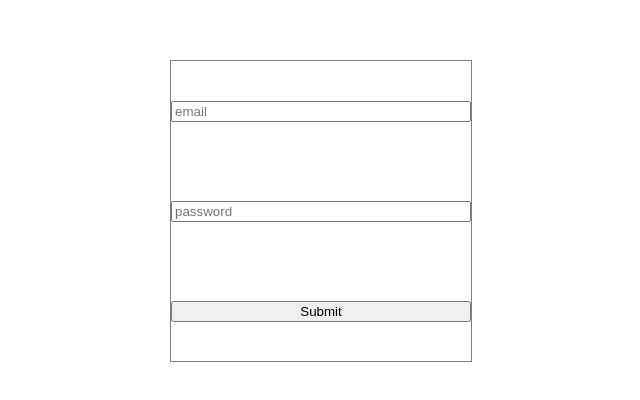
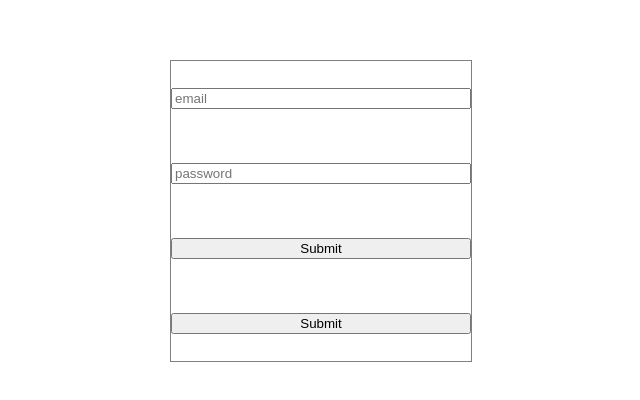
Before and after one commit to Diognet/firebase-project, a React (Create React App) app: page / in a window 1280 px wide. Shown: the part 340-740 px from the top of the page, without its empty margins (342-982 px from the left). Built offline with nearby package versions, Linux system fonts and the light colour scheme.

Commit message:
New input
Co-authored-by: EsFlex <b.chain.mg@gmail.com>

```diff
--- a/src/App.js
+++ b/src/App.js
@@ -9,6 +9,7 @@ export default class App extends Component {
           <input type="text" placeholder="email" />
           <input type="pasword" placeholder="password" />
           <input type="submit" />
+          <input type="submit" />
         </div>
       </div>
     );
```
